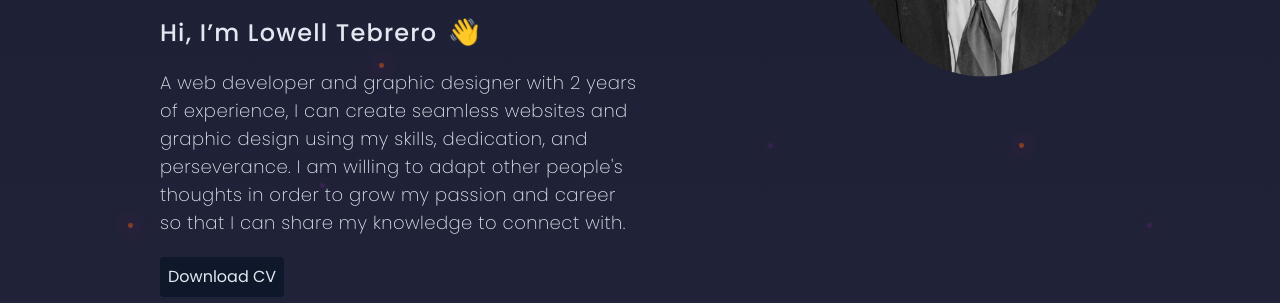
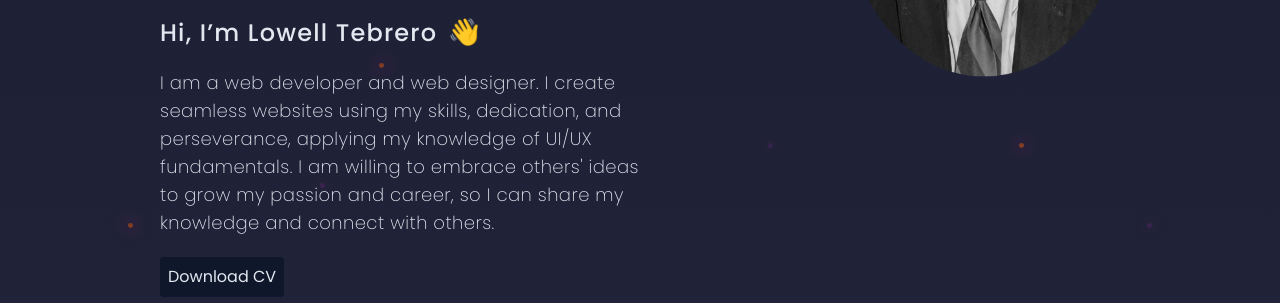
Before and after one commit to LowellTebrero/lowelltebrero.github.io, a plain HTML site: page index.html in a window 1280 px wide. Shown: the part 497-800 px from the top of the page. Drawn offline with nearby package versions, Linux system fonts and the light colour scheme.

Commit message:
new update

```diff
--- a/index.html
+++ b/index.html
@@ -141,11 +141,11 @@
               <p
                 class="w-auto text-center lg:text-start font-extralight tracking-wide text-sm xl:text-lg"
               >
-                A web developer and graphic designer with 2 years of experience, I
-                can create seamless websites and graphic design using my skills, dedication, and
-                perseverance. I am willing to adapt other people's thoughts in order to grow my
-                passion and career so that I can share my knowledge to connect
-                with.
+              I am a web developer and web designer. I create seamless websites
+              using my skills, dedication, and perseverance, applying my
+              knowledge of UI/UX fundamentals. I am willing to embrace others'
+              ideas to grow my passion and career, so I can share my knowledge
+              and connect with others.
               </p>
               <a
                 href="https://drive.google.com/file/d/16EtxvhX0bf5JnUDAJkUrDgc4e2zje9j5/view?usp=drive_link"
```
